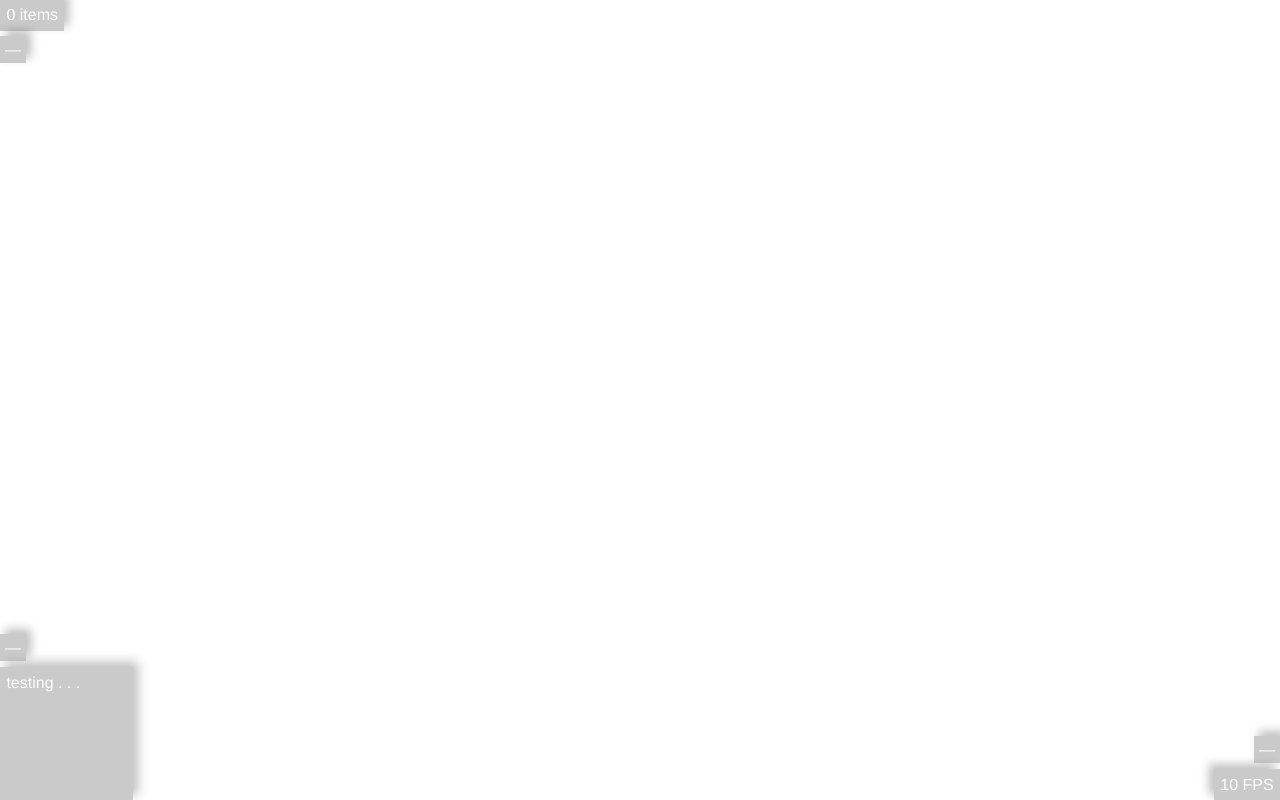
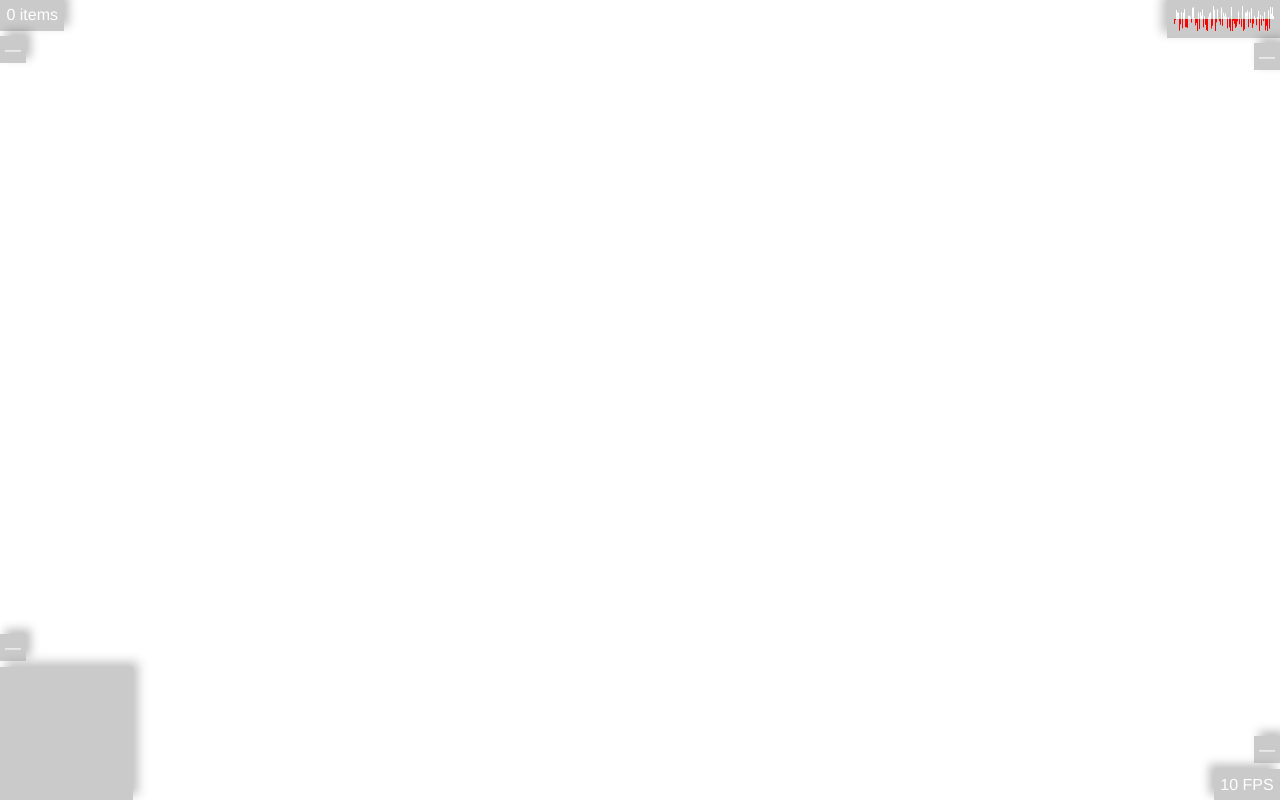
Before and after one commit to davidfig/debug, a plain HTML site: page example.html in a window 1280 px wide. Drawn offline with Linux system fonts and the light colour scheme.

Commit message:
added meter for FPS

```diff
--- a/debug.js
+++ b/debug.js
@@ -60,6 +60,79 @@ function add(name, options)
     }
     resize();
     return div;
+}
+
+// options {}
+//  side: 'leftBottom' (default), 'leftTop', 'rightBottom', 'rightTop'
+//  width: defaults to 100px
+//  height: default to 25px
+function addMeter(name, options)
+{
+    options = options || {};
+    var div = document.createElement('canvas');
+    div.type = 'meter';
+    div.width = options.width || 100;
+    div.height = options.height || 25;
+    div.style.width = div.width + 'px';
+    div.style.height = div.height + 'px';
+    document.body.appendChild(div);
+    div.options = options;
+    var side = sides[options.side || 'leftBottom'];
+    var s = div.style;
+    s.fontFamily = "Helvetica Neue";
+    s.position = "fixed";
+    if (isLeft(side))
+    {
+        s.left = 0;
+    }
+    else
+    {
+        s.right = 0;
+    }
+    minimizeCreate(side);
+    div.side = side;
+    side.panels[name] = div;
+    style(div, side);
+    div.click = handleClick;
+    click(div);
+    if (options.text)
+    {
+        div.innerHTML = options.text;
+    }
+    resize();
+    return div;
+}
+
+function meter(percent, options)
+{
+    var div;
+    options = options || {};
+    if (!options.panel && !options.name)
+    {
+        div = defaultDiv;
+    }
+    else
+    {
+        div = options.panel || left.panels[options.name] || right.panels[options.name];
+    }
+    c = div.getContext('2d');
+    var data = c.getImageData(0, 0, div.width, div.height);
+    c.putImageData(data, -1, 0);
+    c.clearRect(div.width - 1, 0, div.width - 1, div.height);
+    var height, middle = Math.round(div.height / 2);
+    if (percent < 0)
+    {
+        c.fillStyle = 'red';
+        percent = Math.abs(percent);
+        height = (25 - middle) * -percent;
+        c.fillRect(div.width - 1, middle, div.width - 1, middle + height);
+    }
+    else
+    {
+        c.fillStyle = 'white';
+        height = middle * percent;
+        c.fillRect(div.width - 1, height, div.width - 1, middle - height);
+    }
 }
 
 // adds text to the end of in the panel and scrolls the panel
@@ -403,20 +476,20 @@ addRender: function()
     return [s, count];
 },
 
+render: function(s, dirty)
+{
+    if (dirty !== s.dirty)
+    {
+        s.style.backgroundColor = s.style.color = s.dirty = dirty ? 'white' : 'black';
+    }
+},
+
 addRenderCount: function()
 {
     var s = document.createElement('span');
     var nodes = divRenderCount.childNodes;
     divRenderCount.insertBefore(s, nodes[nodes.length - 1]);
     return s;
-},
-
-render: function(s, dirty)
-{
-    if (dirty !== s.dirty)
-    {
-        s.style.backgroundColor = s.style.color = s.dirty = dirty ? 'white' : 'black';
-    }
 },
 
 renderCount: function(s, count)
@@ -431,29 +504,6 @@ renderOff: function()
     {
         var s = renders[i];
         s.style.backgroundColor = s.style.color = s.dirty = 'black';
-    }
-},
-
-meter: function(percent)
-{
-    c = divMeter.getContext('2d');
-    var data = c.getImageData(0, 0, 100, 25);
-    c.putImageData(data, -1, 0);
-    c.clearRect(99, 0, 99, 25);
-    var height, middle = 19;
-    if (percent < 0)
-    {
-        c.fillStyle = 'red';
-        percent = Math.abs(percent);
-        height = (25 - middle) * -percent;
-        c.fillRect(99, middle, 99, middle + height);
-
-    }
-    else
-    {
-        c.fillStyle = 'white';
-        height = middle * percent;
-        c.fillRect(99, height, 99, middle - height);
     }
 },
 
@@ -734,7 +784,7 @@ initPercentages: function()
 {
     percentages = add();
     percentages.innerHTML = '';
-    other = addPercentages('Other');
+    other = ercentages('Other');
 },
 
 addPercentages: function(name)
@@ -775,6 +825,8 @@ changePercent: function(name, percent)
 // exports
 var Debug = {
     add: add,
+    addMeter: addMeter,
+    meter: meter,
     init: init
 };
 
--- a/example.html
+++ b/example.html
@@ -11,7 +11,12 @@
         Debug.init();
         var fps = add('FPS', {text: '0 FPS', side: 'rightBottom'});
         debugOne('10 FPS', {panel: fps});
-        debug('testing . . . ')
-        add('counter', {text: '0 items', side: 'leftTop'});
+        // debug('testing . . . ')
+        Debug.add('counter', {text: '0 items', side: 'leftTop'});
+        var meter = Debug.addMeter('panel', {side: 'rightTop'});
+        for (var i = 0; i < 500; i++)
+        {
+            Debug.meter(Math.random() * 2 - 1, {panel: meter})
+        }
     </script
 </body>
```
